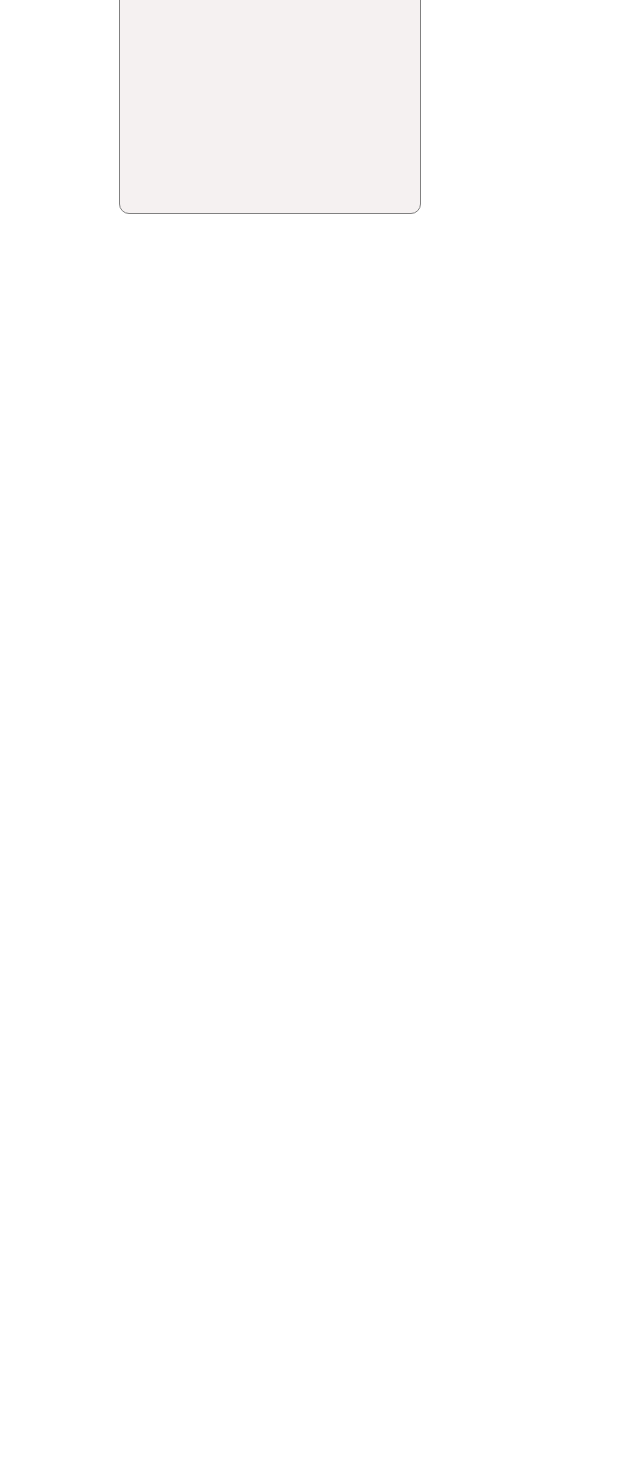
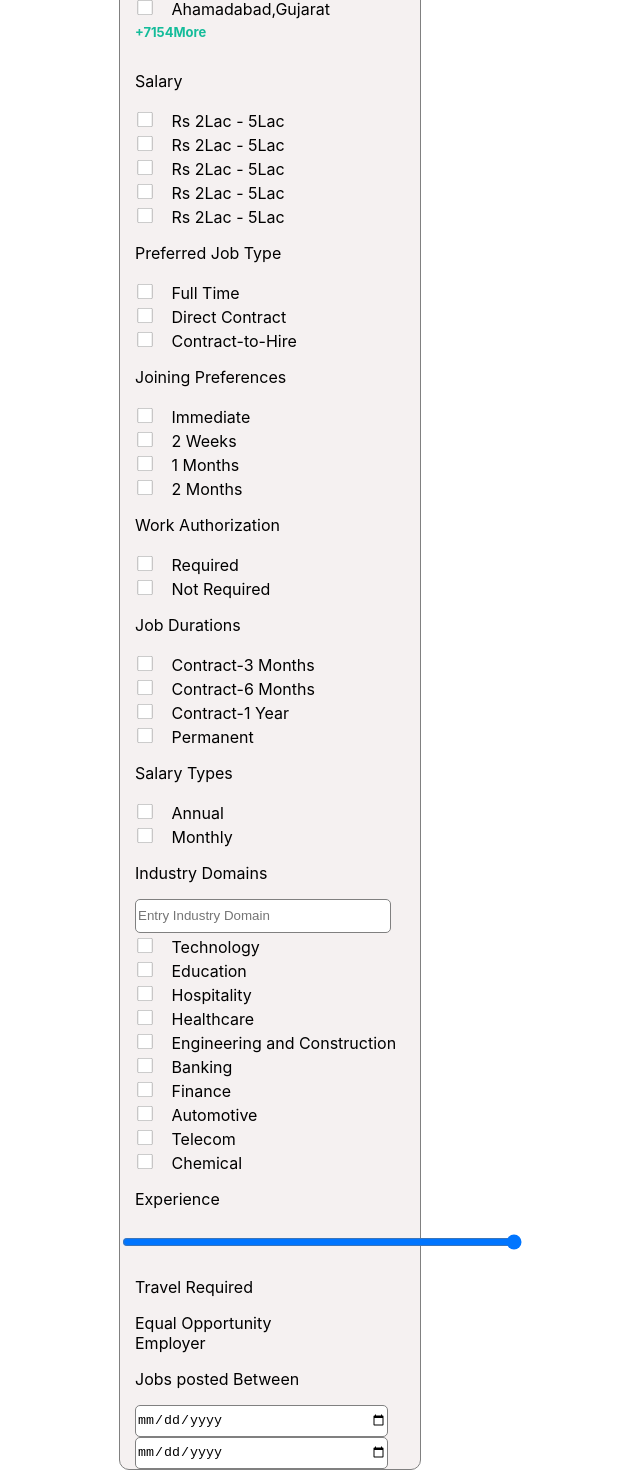
Before and after one commit to Ankita7520/newproject, a React (Create React App) app: page / in a window 1280 px wide. Shown: the part 566-2036 px from the top of the page, without its empty margins (111-751 px from the left). Before the commit the page ends 800 px from the top, so only its background shows below. Built offline with nearby package versions, Linux system fonts and the light colour scheme.

Commit message:
upto slide bar

```diff
--- a/src/App.js
+++ b/src/App.js
@@ -66,15 +66,89 @@ class App extends Component{
                     <input type="checkbox" className="cba" id="city3"/><label htmlFor="city3">Banglore,Karnataka</label><br></br>
                     <input type="checkbox" className="cba" id="city4"/><label htmlFor="city4">Kolkata,West Bengal</label><br></br>
                     <input type="checkbox" className="cba" id="city5"/><label htmlFor="city5">Bhubaneswar,Odisha</label><br></br>
+                    <input type="checkbox" className="cba" id="city6"/><label htmlFor="city6">New Delhi,Delhi</label><br></br>
+                    <input type="checkbox" className="cba" id="city7"/><label htmlFor="city7">Pune,Maharastra</label><br></br>
+                    <input type="checkbox" className="cba" id="city8"/><label htmlFor="city8">Indore,Madhaya Pradhesh</label><br></br>
+                    <input type="checkbox" className="cba" id="city9"/><label htmlFor="city9">Ahamadabad,Gujarat</label><br></br>
+                    <h6 className="dca">+7154More</h6>
                     </div>
 
                 </div>
+                <div>
+                    <p>Salary</p>
+                    <input type="checkbox" className="cba" id="sal1"/><label htmlFor="sal1">Rs 2Lac - 5Lac</label><br></br>
+                    <input type="checkbox" className="cba" id="sal2"/><label htmlFor="sal2">Rs 2Lac - 5Lac</label><br></br>
+                    <input type="checkbox" className="cba" id="sal3"/><label htmlFor="sal3">Rs 2Lac - 5Lac</label><br></br>
+                    <input type="checkbox" className="cba" id="sal4"/><label htmlFor="sal4">Rs 2Lac - 5Lac</label><br></br>
+                    <input type="checkbox" className="cba" id="sal5"/><label htmlFor="sal5">Rs 2Lac - 5Lac</label><br></br>
+                </div>
+                <div>
+                    <p>Preferred Job Type</p>
+                    <input type="checkbox" className="cba" id="pjt1"/><label htmlFor="pjt1">Full Time</label><br></br>
+                    <input type="checkbox" className="cba" id="pjt2"/><label htmlFor="pjt2">Direct Contract</label><br></br>
+                    <input type="checkbox" className="cba" id="pjt3"/><label htmlFor="pjt3">Contract-to-Hire</label><br></br>
+
+                </div>
+                <div>
+                    <p>Joining Preferences</p>
+                    <input type="checkbox" className="cba" id="jp1"/><label htmlFor="jp1">Immediate</label><br></br>
+                    <input type="checkbox" className="cba" id="jp2"/><label htmlFor="jp2">2 Weeks</label><br></br>
+                    <input type="checkbox" className="cba" id="jp3"/><label htmlFor="jp3">1 Months</label><br></br>
+                    <input type="checkbox" className="cba" id="jp4"/><label htmlFor="jp4">2 Months</label><br></br>
+                </div>
+                <div>
+                    <p>Work Authorization</p>
+                    <input type="checkbox" className="cba" id="wa1"/><label htmlFor="wa1">Required</label><br></br>
+                    <input type="checkbox" className="cba" id="wa2"/><label htmlFor="wa2">Not Required</label><br></br>
+                </div>
+                <div>
+                    <p>Job Durations</p>
+                    <input type="checkbox" className="cba" id="jd1"/><label htmlFor="jd1">Contract-3 Months</label><br></br>
+                    <input type="checkbox" className="cba" id="jd2"/><label htmlFor="jd2">Contract-6 Months</label><br></br>
+                    <input type="checkbox" className="cba" id="jd3"/><label htmlFor="jd3">Contract-1 Year</label><br></br>
+                    <input type="checkbox" className="cba" id="jd4"/><label htmlFor="jd4">Permanent</label><br></br>
+                </div>
+                <div>
+                    <p>Salary Types</p>
+                    <input type="checkbox" className="cba" id="st1"/><label htmlFor="st1">Annual</label><br></br>
+                    <input type="checkbox" className="cba" id="st2"/><label htmlFor="st2">Monthly</label><br></br>
+                </div>
+                <div>
+                    <p>Industry Domains</p>
+                    <input type="text" placeholder="Entry Industry Domain" className="inp"/>
+                    <input type="checkbox" className="cba" id="id1"/><label htmlFor="id1">Technology</label><br></br>
+                    <input type="checkbox" className="cba" id="id2"/><label htmlFor="id2">Education</label><br></br>
+                    <input type="checkbox" className="cba" id="id3"/><label htmlFor="id3">Hospitality</label><br></br>
+                    <input type="checkbox" className="cba" id="id4"/><label htmlFor="id4">Healthcare</label><br></br>
+                    <input type="checkbox" className="cba" id="id5"/><label htmlFor="id5">Engineering and Construction</label><br></br>
+                    <input type="checkbox" className="cba" id="id6"/><label htmlFor="id6">Banking</label><br></br>
+                    <input type="checkbox" className="cba" id="id7"/><label htmlFor="id7">Finance</label><br></br>
+                    <input type="checkbox" className="cba" id="id8"/><label htmlFor="id8">Automotive</label><br></br>
+                    <input type="checkbox" className="cba" id="id9"/><label htmlFor="id9">Telecom</label><br></br>
+                    <input type="checkbox" className="cba" id="id10"/><label htmlFor="id10">Chemical</label><br></br>
+                </div>
+                <div>
+                    <p>Experience</p>
+                    <div class="slidecontainer"></div>
+                    <input type="range" min="1" max="10" value="50"></input>
+
+                </div>
+                <div>
+                <p>Travel Required</p>
+                <p>Equal Opportunity<br/>Employer</p>
+                    </div>
+                 <div>
+                    <p>Jobs posted Between</p>
+                    <div>
+                        <input type="date" name="" id="inp" className="inp"/>
+                        <input type="date" name="" id="" className="inp"/>
+                    </div>
+                 </div>
+
             </div>
-        </div>
-
+            </div>
     )
-}
+    }
 }
 
-
 export default App
--- a/src/Comp.css
+++ b/src/Comp.css
@@ -3,15 +3,14 @@
 }
 input{
     width: 400px;
-    height: 45px;
+    height: 30px;
     border: none;
     outline: none;
-
 }
 span{
-    color: #14bc9a;
+    color:#14bc9a;
 }
-p{
+h5{
     margin-top: 1%;
     color: gray;
 }
@@ -30,6 +29,9 @@ h1{
 .in{
     border: none;
 
+}
+input:hover{
+    border: none;
 }
 .sear{
     border: 1px solid gray;
@@ -54,13 +56,12 @@ h1{
     border: 1px solid gray;
 }
 #btn{
-    background-color: #14bc9a;
-    margin-right: 3px;
+    background-color:  #14bc9a;
 }
 .second{
     border: 1px solid gray;
     width: 300px;
-    height: 520px;
+    height: fit-content;
     border-radius: 10px;
     margin-top: 50px;
     margin-left: 230px;
@@ -72,22 +73,20 @@ h1{
     border: 1px solid gray;
     border-top-left-radius: 7px;
     border-top-right-radius: 7px;
-    background-color: rgb(211, 208, 208);
+    background-color: rgb(230, 229, 229);
 }
 a{
     text-decoration: none;
     margin-top: 21px;
     margin-left: 120px;
-    color: #14bc9a;
 }
 .inp{
     border: 1px solid gray;
-    border-radius: 10px;
+    border-radius: 5px;
     width: 250px;
-    height: 35px;
     margin-left: 15px;
 }
-.dca{
+p{
     margin-left: 15px;
 }
 h3{
@@ -106,3 +105,12 @@ input[type=checkbox]{
 label{
     margin-left: -75px;
 }
+.dca{
+    color:  #14bc9a;
+    margin-top: 5px;
+    margin-left: 15px;
+    font-size: small;
+}
+.slidecontainer{
+    width:10%;
+}
```
